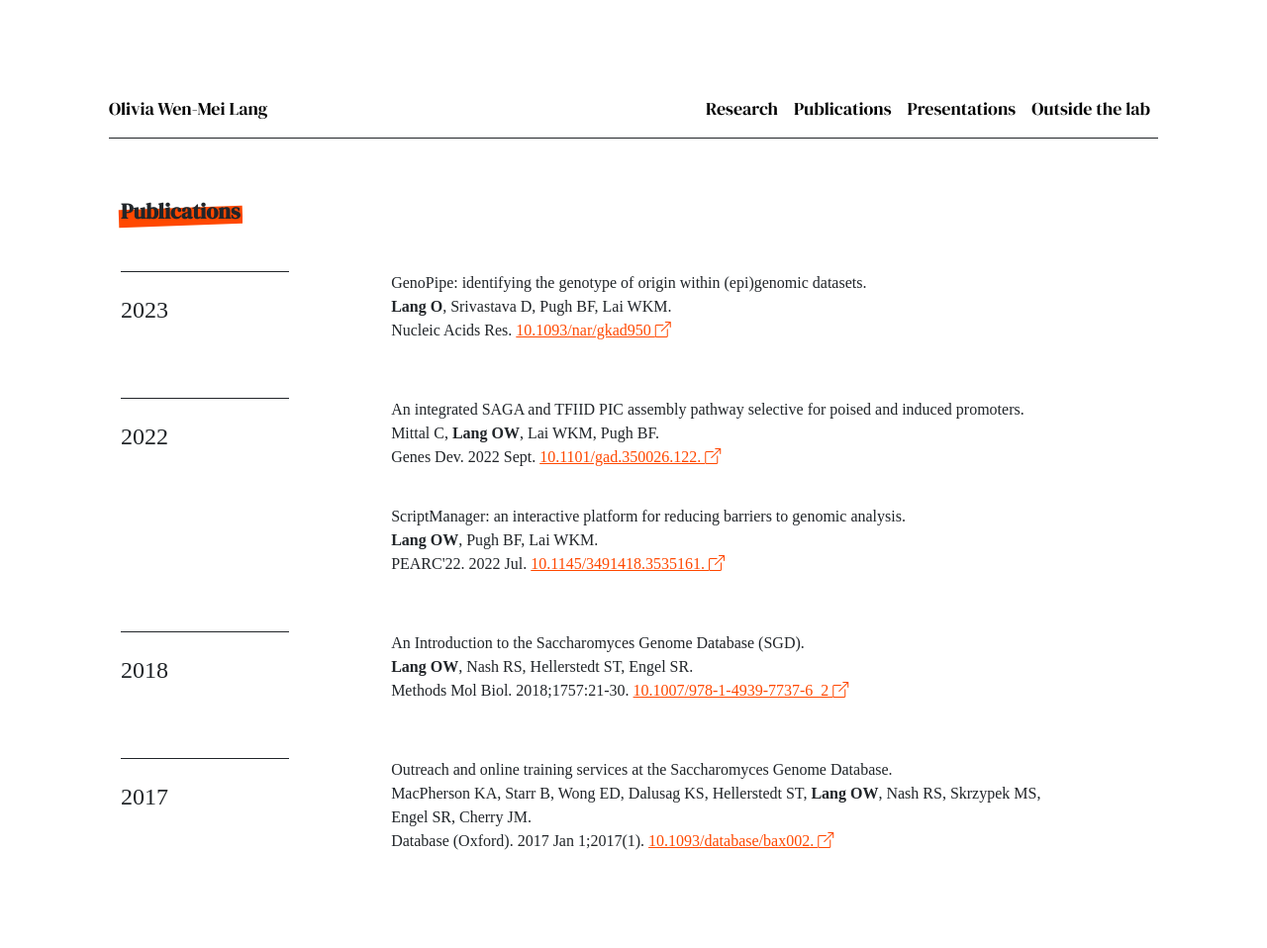
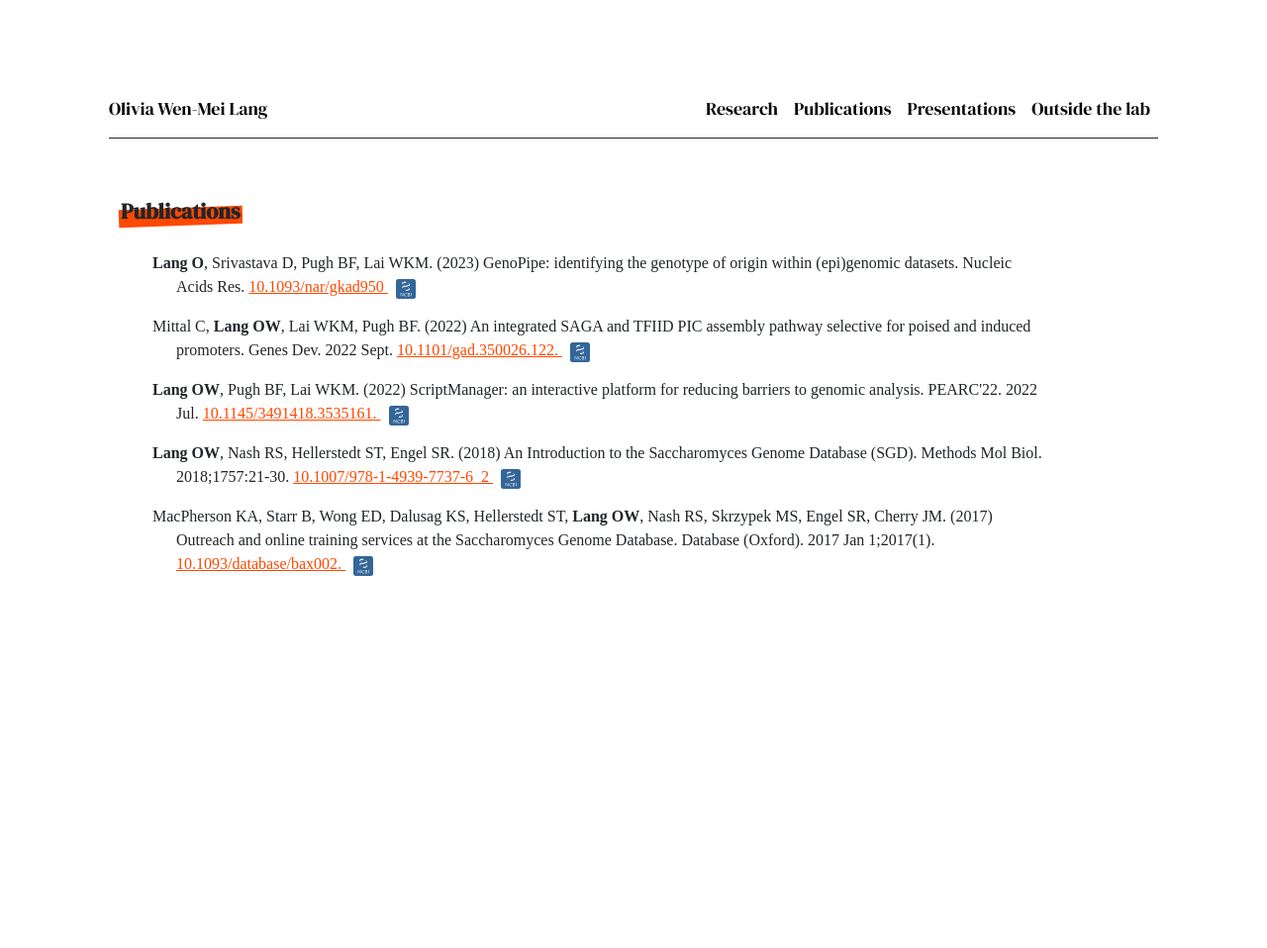
Before and after one commit to owlang/owlang.github.io, a Jekyll site: the page built from subpage/publications.html, in a window 1280 px wide. Shown: the whole page at 99% size. Built offline with Jekyll 4.4.1, drawn with Linux system fonts in a browser that asks for light colours; nearby versions of some CDN libraries; some web fonts are replaced; after the commit the page ends 900 px from its top, so only the background shows below that.

Commit message:
reformat publications to dense list
this format better matches standards from other academic websites - unordered list with hanging indent in APA-ish format

```diff
--- a/assets/css/subpage.css
+++ b/assets/css/subpage.css
@@ -104,6 +104,13 @@ a:hover {
   gap: 10%;
 }
 
+.publication-hang {
+  /* hanging indent */
+  padding-left: 1.5em;
+  text-indent:-1.5em;
+
+}
+
 .publication-year {
   /* background-color: lightgoldenrodyellow; */
   flex: 2;
--- a/subpage/publications.html
+++ b/subpage/publications.html
@@ -3,29 +3,30 @@ layout: default
 title: "Publications"
 ---
 
-{% for year in site.data.publications %}
+<div class="publication-block" >
+  <ul style="list-style-type:none;">
 
-<div class="publication-block" >
-    <div class="publication-year">{{ year[0] }}</div>
-    <div class="publication-list">
+    {% for item in site.data.publications %}
 
-    {% for item in year[1] %}
-
-    <p class="publication-item">
-        <span class="publication-title">
-                {{ item.title }}
-        </span>
-        <br>{{ item.authors }}
-        <br>{{ item.journal }}
+    <li>
+      <p class="publication-item publication-hang">
+        <!-- APA-ish style -->
+        {{ item.authors }}
+        ({{item.year}})
+        {{item.title}}
+        {{item.journal}}
         <a href="{{ item.href }}">
             {{ item.doi }}
-            <i class="bi bi-box-arrow-up-right"></i>
+            <!-- <i class="bi bi-box-arrow-up-right"></i> -->
         </a>
-    </p>
+        &nbsp;
+        <a href="https://pubmed.ncbi.nlm.nih.gov/{{ item.PMID }}">
+            <img src="/assets/img/NCBI.svg" style="height: 20px"/>
+        </a>
+      </p>
+    </li>
 
     {% endfor %}
 
-    </div>
+  </ul>
 </div>
-
-{% endfor %}
```
Also changed, not shown: _data/publications.yml (+35 -34 lines).
